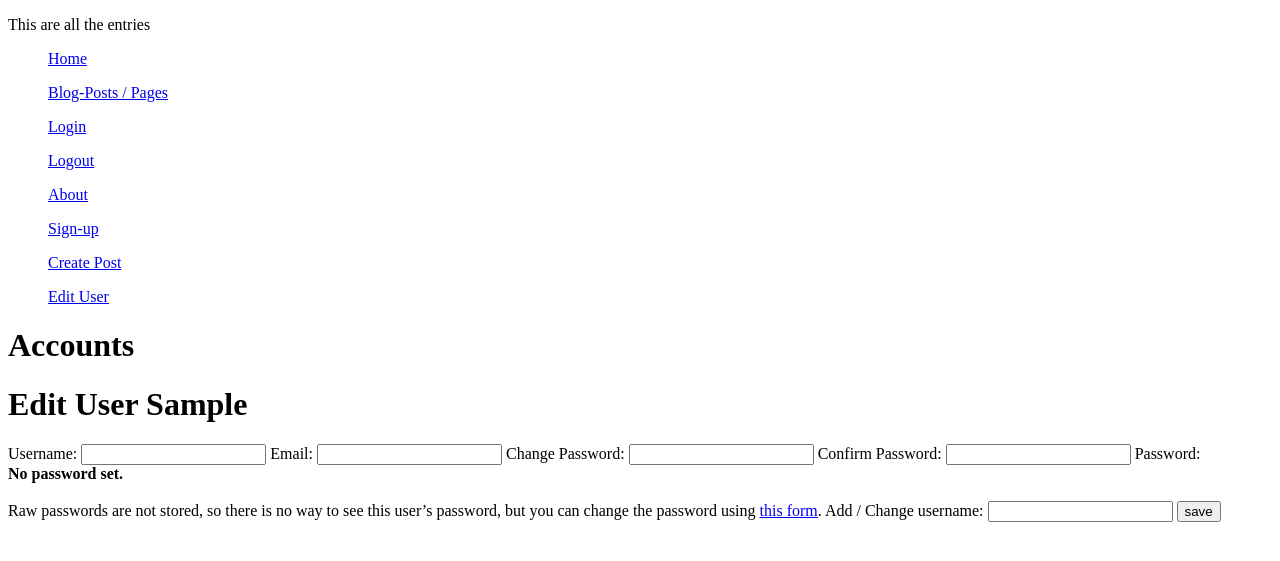
After one commit to facundomartinezabeldano/TP-Final-Blog-CH, a Django app: template accounts_app/templates/accounts_app/edit_user.html in a window 1280 px wide. The commit adds this page. Shown: the top 561 px of the page. Run offline with Django 4.2, Linux system fonts and the light colour scheme; the template is opened without the code that fills it: values that come from a table or form of the project are taken from there, most other values are stand-ins (such as "Sample title", 1, 10 or a date in 2020).

Commit message:
Version 0.5.1 >Añadida view de edicion de usuario

```diff
--- a/accounts_app/forms.py
+++ b/accounts_app/forms.py
@@ -1,7 +1,6 @@
 from django import forms
-from django.contrib.auth.forms import UserCreationForm
+from django.contrib.auth.forms import UserCreationForm, UserChangeForm
 from django.contrib.auth.models import User
-
 
 
 class UserSignInForm(UserCreationForm):
@@ -15,3 +14,17 @@ class UserSignInForm(UserCreationForm):
         model = User
         fields = ('username', 'email', 'password1', 'password2')
         help_texts = {k: "" for k in fields}
+
+
+class UserEditForm(UserChangeForm):
+    email = forms.EmailField(required=True)
+    password1 = forms.CharField(
+        required=True, label='Change Password', widget=forms.PasswordInput)
+    password2 = forms.CharField(
+        required=True, label='Confirm Password', widget=forms.PasswordInput)
+    user = forms.CharField(label='Add / Change username')
+
+    class Meta:
+        model = User
+        fields = ('username', 'email', 'password1', 'password2')
+        help_texts = {k: "" for k in fields}
--- /dev/null
+++ b/accounts_app/templates/accounts_app/edit_user.html
@@ -0,0 +1,13 @@
+{% extends "accounts_app/index.html"%}
+{% load static %}
+{% block edit_user_block %}
+<h1>
+    Edit User {{u}}
+</h1>
+<form action="" method="POST">{% csrf_token %}
+    <div class="container-form">
+        {{user_edit_form.as_table}}
+        <button type="submit">save</button>
+    </div>
+</form>
+{% endblock %}
--- a/accounts_app/templates/accounts_app/index.html
+++ b/accounts_app/templates/accounts_app/index.html
@@ -48,10 +48,17 @@
                     <p class="menu-title">Create Post</p>
                 </a>
             </div>
+            <div>
+                <a href="{% url 'edit-user' %}">
+                    <p class="menu-title">Edit User</p>
+                </a>
+            </div>
         </ul>
     </div>
 
     <h1>Accounts</h1>
+    {% block edit_user_block %}
+    {% endblock %}
     {% block loginblock %}
     {% endblock %}
     {% block sign_upblock %}
--- a/accounts_app/urls.py
+++ b/accounts_app/urls.py
@@ -6,4 +6,5 @@ urlpatterns = [
     path('login/', view=login, name='login'),
     path('log-out/', view=LogoutView.as_view(template_name='logout.html'), name='logout'),
     path('sign-up/', view=sign_up, name='sign-up'),
+    path('edit_user/', view=edit_user, name='edit-user'),
 ]
```
Also changed, not shown: accounts_app/views.py (+29 -3 lines), blog_app/templates/blog_app/index.html (+7 -0 lines), README.md, db.sqlite3.
